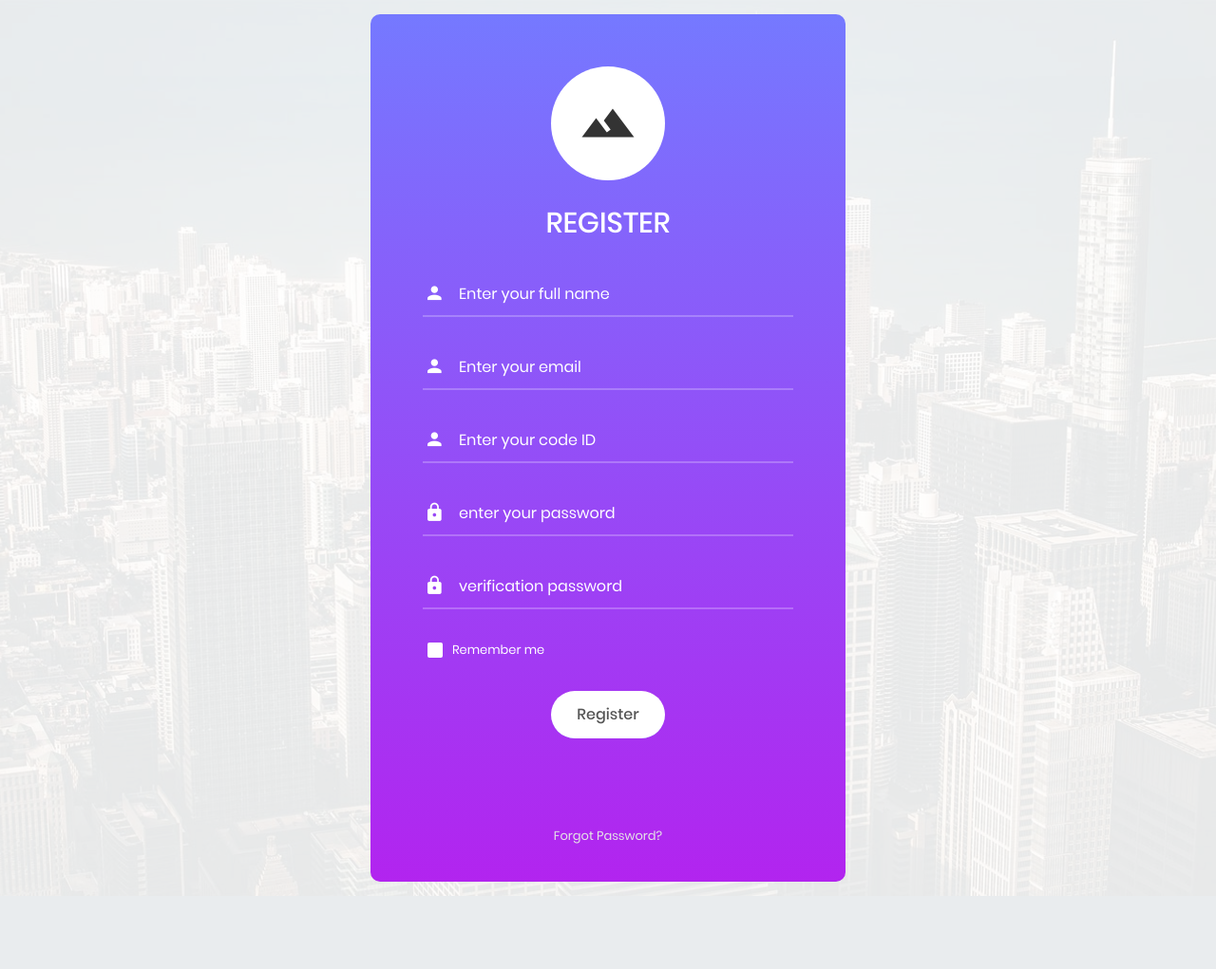
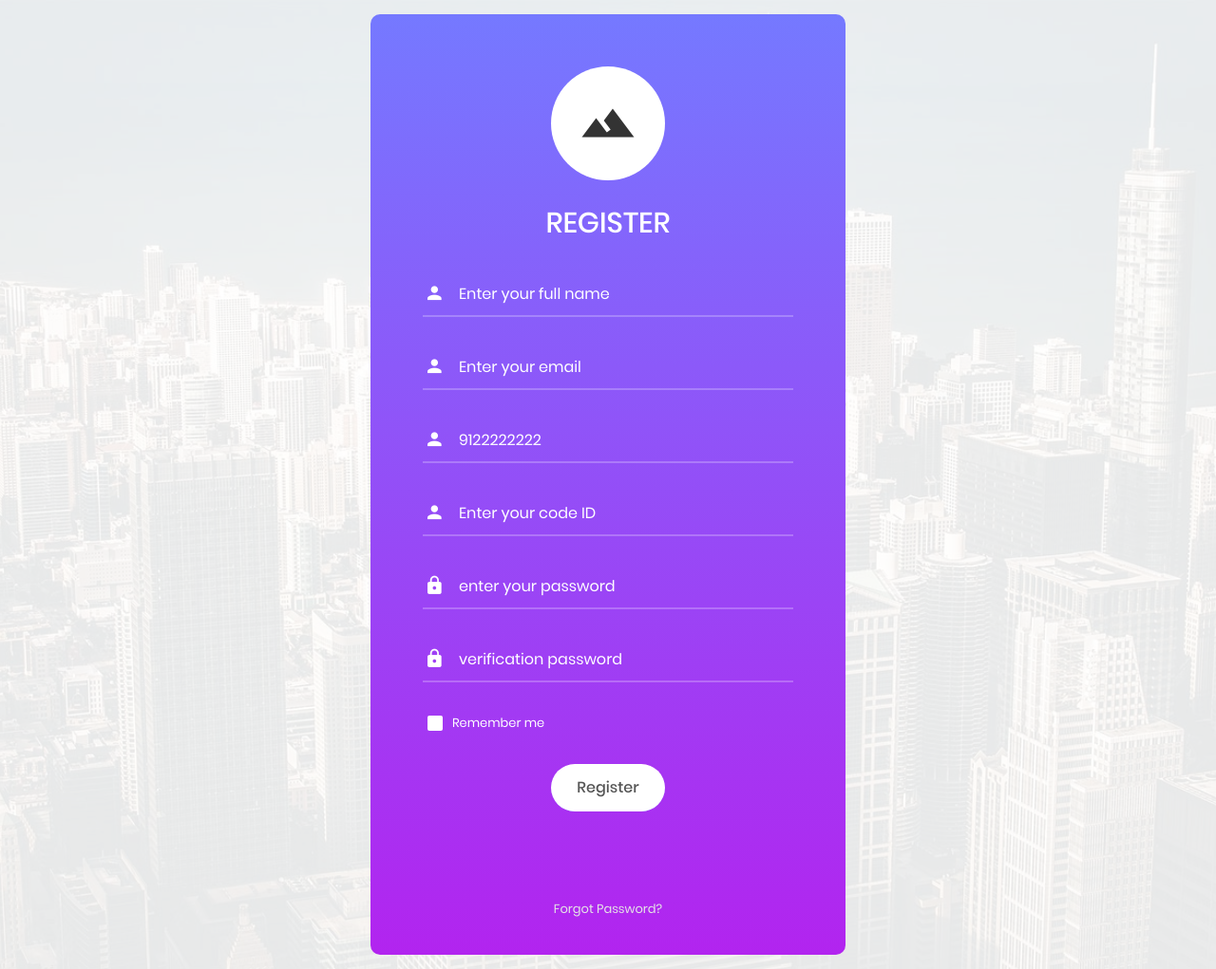
Before and after one commit to mashmool0/DjangoBlog, a Django app: page /account/register in a window 1280 px wide. Shown: the whole page at 95% size. Before the commit the page ends 944 px from the top, so only its background shows below. Run offline with Django 5.2, Linux system fonts and the light colour scheme; some libraries are stand-ins or nearby versions.

```diff
--- a/account/forms.py
+++ b/account/forms.py
@@ -80,7 +80,7 @@ class RegisterForm(forms.ModelForm):
             'fullname': forms.TextInput(
                 attrs={'class': 'input100', 'name': 'username', 'placeholder': 'Enter your full name'}),
             'phone_number': forms.TextInput(
-                attrs={'class': 'input100', 'name': 'username', 'placeholder': 'Enter your phone number'}),
+                attrs={'class': 'input100', 'name': 'username', 'maxlength': '11', 'placeholder': '9122222222'}),
             'codeID': forms.TextInput(
                 attrs={'class': 'input100', 'name': 'username', 'placeholder': 'Enter your code ID'}),
             'email': forms.EmailInput(
--- a/account/models.py
+++ b/account/models.py
@@ -19,9 +19,18 @@ class UserStudent(models.Model):
     email = models.EmailField(verbose_name='آدرس ایمیل')
     phone_number = models.IntegerField(verbose_name="شماره تلفن")
     codeID = models.IntegerField(primary_key=True, verbose_name='کد ملی')
-    profile = models.ImageField(upload_to='media', verbose_name="عکس پروفایل", default="static/profile/22_Profile.jpg")
     password1 = models.CharField(max_length=20)
     password2 = models.CharField(max_length=20)
+
+    # complete details
+    date_birthday = models.DateField(blank=True, null=True, verbose_name='تاریخ تولد')
+    profile = models.ImageField(upload_to='media', verbose_name="عکس پروفایل", default="static/profile/22_Profile.jpg")
+    father_name = models.CharField(max_length=30, blank=True, null=True)
+    mother_name = models.CharField(max_length=30, blank=True, null=True)
+    parent_phone = models.CharField(max_length=11, blank=True, null=True)
+
+    def __str__(self):
+        return self.fullname
 
     class Meta:
         verbose_name = "حساب کاربری دانش آموز"
--- a/account/templates/account/register.html
+++ b/account/templates/account/register.html
@@ -42,9 +42,12 @@
                 <span class="login100-form-title p-b-34 p-t-27">
 						Register
 					</span>
-                {% if form.non_field_errors %}
-                    <p>{{ form.non_field_errors }}</p>
-                {% endif %}
+                {% for error in form.errors %}
+                    {{ error }}
+                {% endfor %}
+
+
+                <p>{{ form.non_field_errors }}</p>
                 <div class="wrap-input100 validate-input" data-validate="Enter username">
                     {{ form.fullname }}
                     <span class="focus-input100" data-placeholder="&#xf207;"></span>
@@ -56,6 +59,13 @@
                     {{ form.email }}
                     <span class="focus-input100" data-placeholder="&#xf207;"></span>
                     {% for error in form.email.errors %}
+                        <p>{{ error }}</p>
+                    {% endfor %}
+                </div>
+                <div class="wrap-input100 validate-input" data-validate="Enter email">
+                    {{ form.phone_number }}
+                    <span class="focus-input100" data-placeholder="&#xf207;"></span>
+                    {% for error in form.phone_number.errors %}
                         <p>{{ error }}</p>
                     {% endfor %}
                 </div>
@@ -77,7 +87,7 @@
                     {{ form.password2 }}
                     <span class="focus-input100" data-placeholder="&#xf191;"></span>
                     {% for error in form.password2.errors %}
-                        <p>{{ error }}</p>
+                        <p class="bg-danger text-white">{{ error }}</p>
                     {% endfor %}
                 </div>
                 <div class="contact100-form-checkbox">
--- a/account/views.py
+++ b/account/views.py
@@ -54,12 +54,17 @@ def user_register(request):
             user = User.objects.create_user(username=form.cleaned_data.get('fullname'),
                                             password=form.cleaned_data.get("password1"))
             user.groups.add(Group.objects.get(name="Student"))
+            print("HI")
             login(request, user)
             return redirect('home')
+        else:
+            print("Form is not valid")
     else:
+        print("post nabood")
         form = RegisterForm()
 
     return render(request, 'account/register.html', {'form': form})
+
 
 def user_logout(request):
     logout(request)
--- a/templates/includes/header.html
+++ b/templates/includes/header.html
@@ -26,13 +26,13 @@
                         </a>
                     </li>
                     <li class="nav-item">
-                        <a class="nav-link" href="about.html">About Us</a>
+                        <a class="nav-link" href="">About Us</a>
                     </li>
                     <li class="nav-item">
                         <a class="nav-link" href="{% url 'blog' %}">Blog Entries</a>
                     </li>
                     <li class="nav-item">
-                        <a class="nav-link" href="post-details.html">Post Details</a>
+                        <a class="nav-link" href="">Post Details</a>
                     </li>
                     <li class="nav-item">
                         <a class="nav-link" href="{% url 'contactus_app:contactus' %}">Contact Us</a>
@@ -52,7 +52,7 @@
                     {% else %}
                         <li class="nav-item">
                             <a class="nav-link" href="{% url 'contactus_app:login' %}">Login</a>
-                            <a class="nav-link" href="">Register</a>
+                            <a class="nav-link" href="{% url 'contactus_app:register' %}">Register</a>
                         </li>
                     {% endif %}
                 </ul>
```
Also changed, not shown: account/migrations/0001_initial.py, db.sqlite3.
